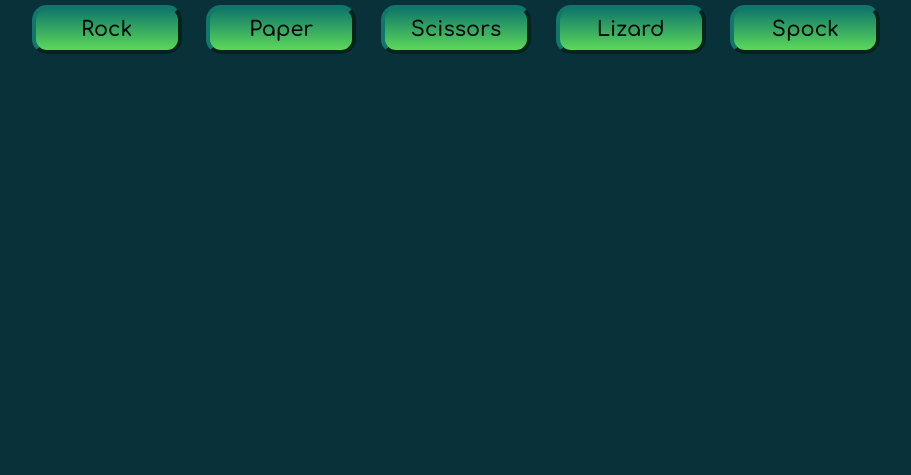
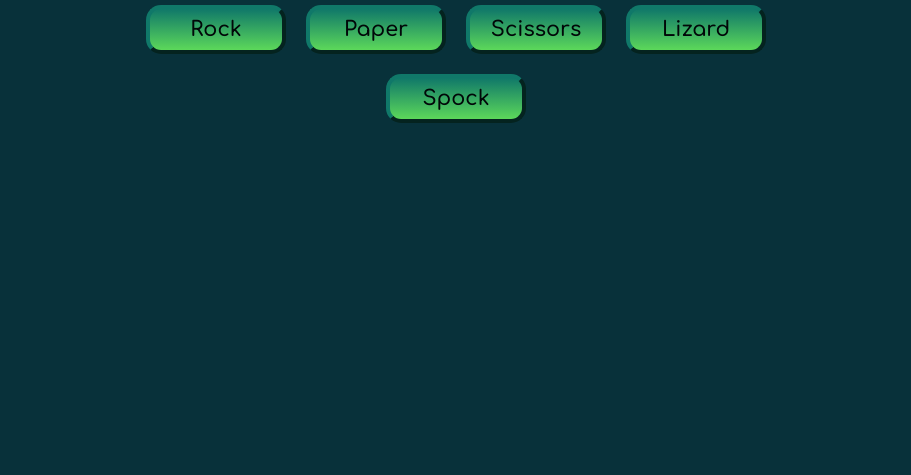
Before and after one commit to DevAniela/VerdantRPS, a plain HTML site: page index.html in a window 1280 px wide. Shown: the part 325-800 px from the top of the page, without its empty margins (184-1095 px from the left). Drawn offline with Linux system fonts and the light colour scheme.

Commit message:
Adjust styles.css to ensure proper alignment on page

```diff
--- a/styles.css
+++ b/styles.css
@@ -35,7 +35,7 @@ h2 {
 
 .btn {
   cursor: pointer;
-  width: 150px;
+  width: 140px;
   margin: 10px;
   padding: 9px;
   color: var(--darkest-green);
@@ -49,6 +49,14 @@ h2 {
 
 .btn:hover {
   transform: scale(110%) rotate(-2deg);
+}
+
+.btn-container {
+  display: flex;
+  justify-content: center;
+  flex-wrap: wrap;
+  max-width: 700px;
+  margin: auto;
 }
 
 .rules-container {
@@ -76,6 +84,10 @@ h2 {
 @media (min-width: 760px) {
   .rules-container {
     width: 60%;
+  }
+
+  .btn-container {
+    width: 100%;
   }
 }
 
```
